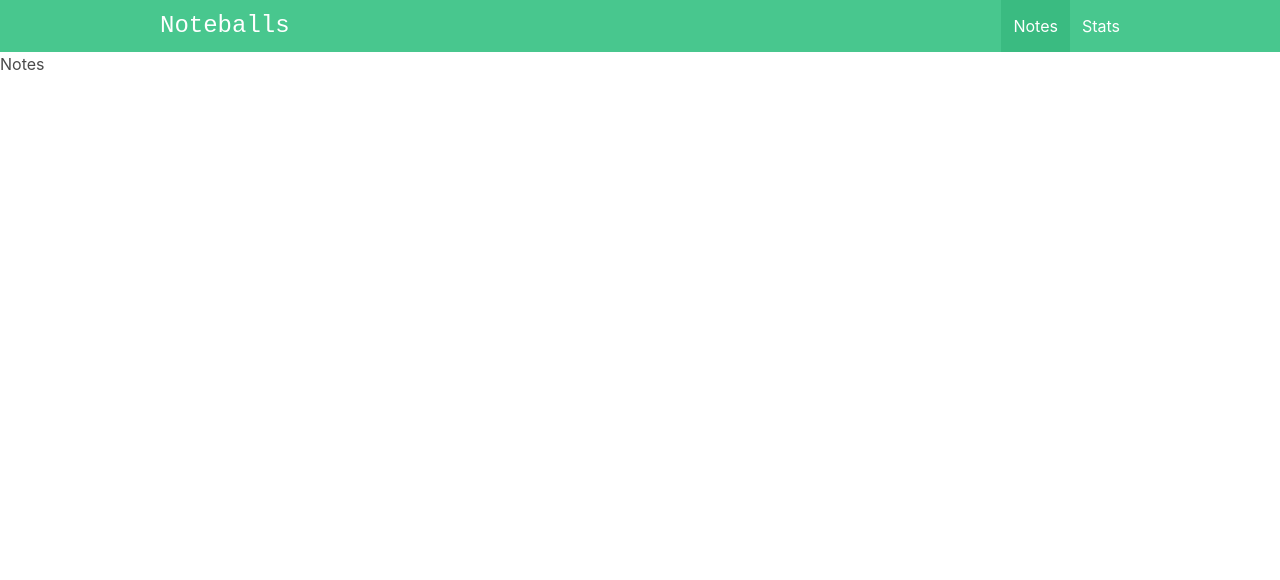
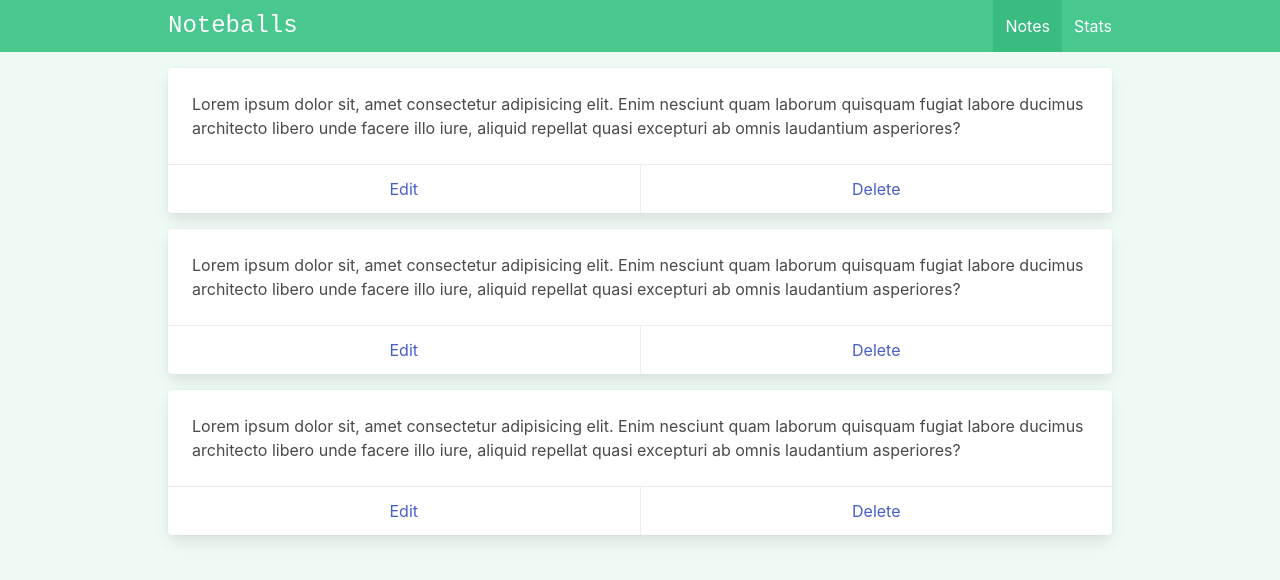
Before and after one commit to JCamiloo/noteballs, a Vue app: page / in a window 1280 px wide. Shown: the top 580 px of the page. Built offline with nearby package versions, Linux system fonts and the light colour scheme.

Commit message:
notes design

```diff
--- a/index.html
+++ b/index.html
@@ -1,5 +1,5 @@
 <!DOCTYPE html>
-<html lang="en">
+<html lang="en" class="has-background-success-light">
 
 <head>
   <meta charset="UTF-8" />
--- a/src/App.vue
+++ b/src/App.vue
@@ -1,7 +1,9 @@
 <template>
   <NavBar />
 
-  <router-view />
+  <div class="container is-max-desktop">
+    <RouterView />
+  </div>
 </template>
 
 <script setup>
--- a/src/components/layout/NavBar.vue
+++ b/src/components/layout/NavBar.vue
@@ -1,6 +1,6 @@
 <template>
   <nav class="navbar is-success" role="navigation" aria-label="main navigation">
-    <div class="container is-max-desktop">
+    <div class="container is-max-desktop px-2">
       <div class="navbar-brand">
         <div class="navbar-item is-size-4 is-family-monospace">
           Noteballs
--- a/src/views/NotesView.vue
+++ b/src/views/NotesView.vue
@@ -1,5 +1,31 @@
 <template>
   <div class="notes">
-    <h1>Notes</h1>
+    <div class="card" v-for="i in 3">
+      <div class="card-content">
+        <div class="content">
+          Lorem ipsum dolor sit, amet consectetur adipisicing elit. Enim nesciunt quam laborum quisquam fugiat labore
+          ducimus architecto libero unde facere illo iure, aliquid repellat quasi excepturi ab omnis laudantium
+          asperiores?
+        </div>
+      </div>
+
+      <footer class="card-footer">
+        <a class="card-footer-item">Edit</a>
+        <a class="card-footer-item">Delete</a>
+      </footer>
+    </div>
   </div>
 </template>
+
+<style>
+.card {
+  margin: 1rem;
+}
+
+@media (min-width: 1023px) {
+  .card {
+    margin-left: 0.5rem;
+    margin-right: 0.5rem;
+  }
+}
+</style>
```
